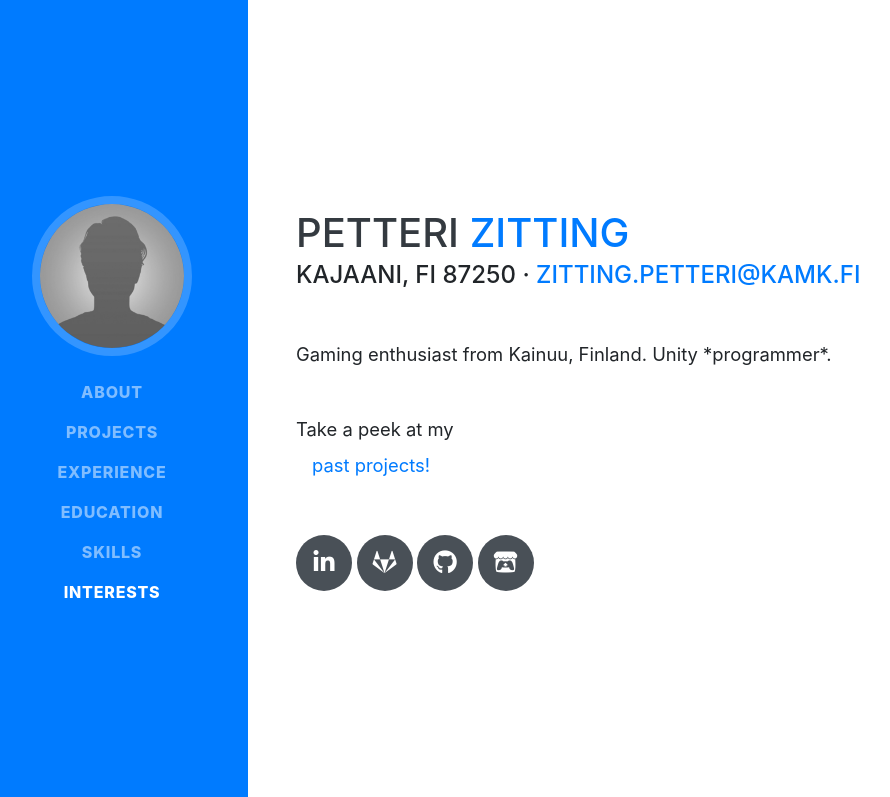
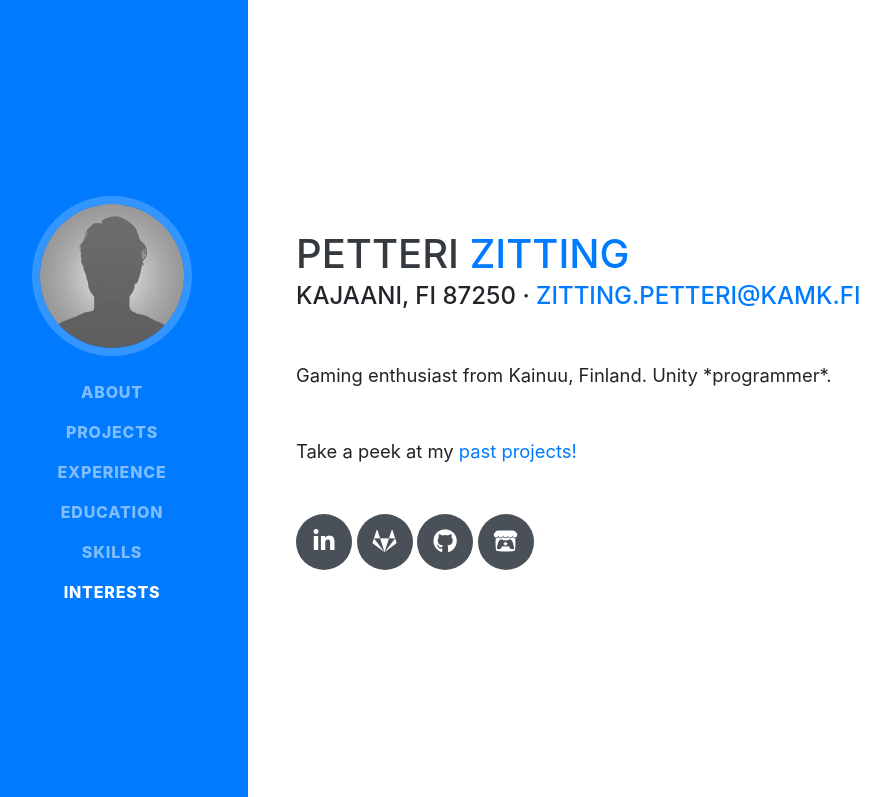
Before and after one commit to puttehi/puttehi.github.io, a website with bundled scripts: page index.html in a window 1280 px wide. Shown: the top 797 px of the page, without its empty margins (24-914 px from the left). Built offline with nearby package versions, Linux system fonts and the light colour scheme; a web font is replaced by a local one.

Commit message:
remove nav-link from projects link (formatting)

```diff
--- a/index.html
+++ b/index.html
@@ -71,7 +71,7 @@
           <a href="mailto:name@email.com">zitting.petteri@kamk.fi</a>
         </div>
         <p class="lead mb-5">Gaming enthusiast from Kainuu, Finland. Unity *programmer*.</p>
-        <p class="lead mb-5">Take a peek at my <a  class="nav-link js-scroll-trigger" href="#projects">past projects!</a></p>
+        <p class="lead mb-5">Take a peek at my <a class="js-scroll-trigger" href="#projects">past projects!</a></p>
         <div class="social-icons">
           <span class="linked-in">
             <a href="https://www.linkedin.com/in/petteri-zitting-39953a16a/" target="_blank">
```
